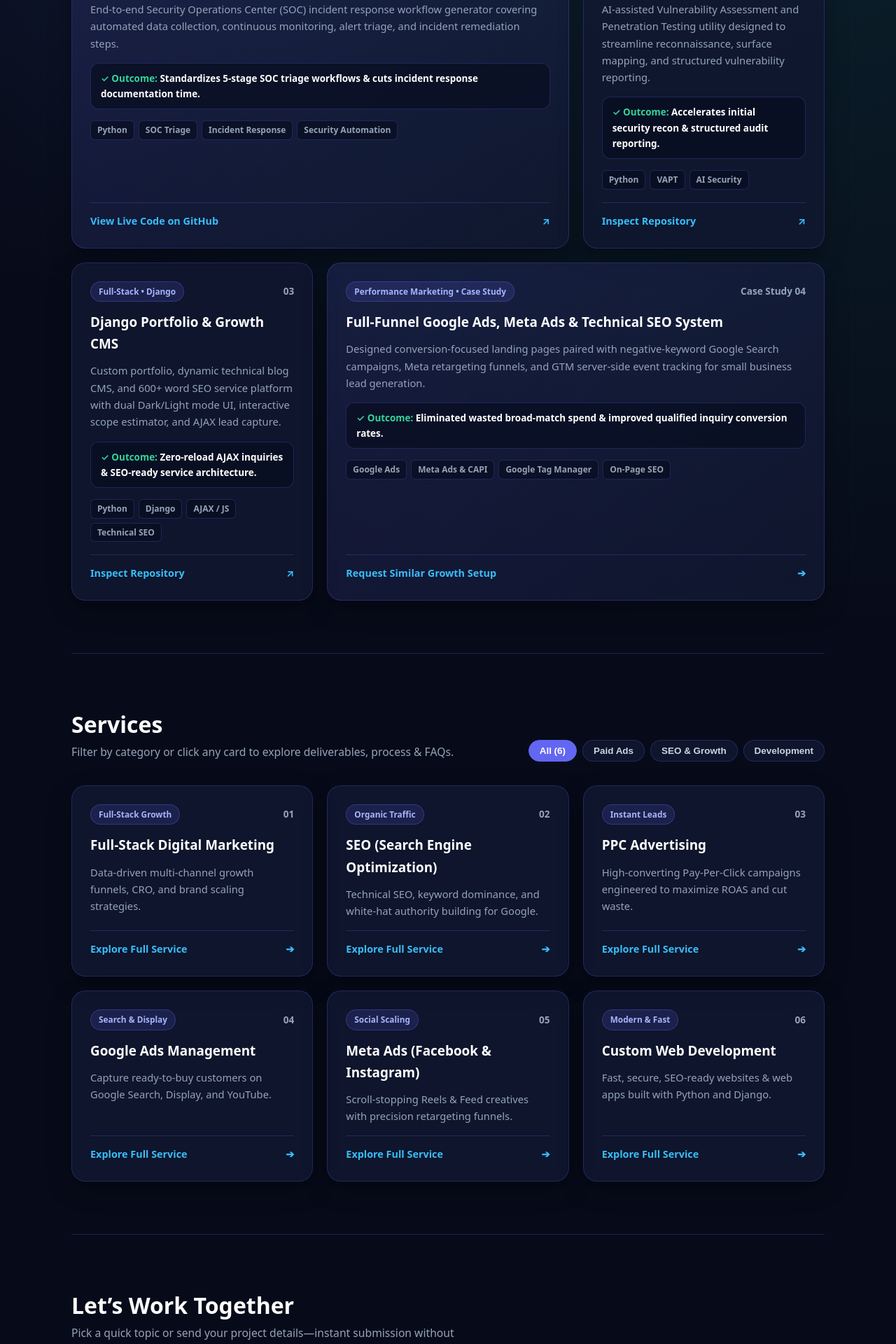
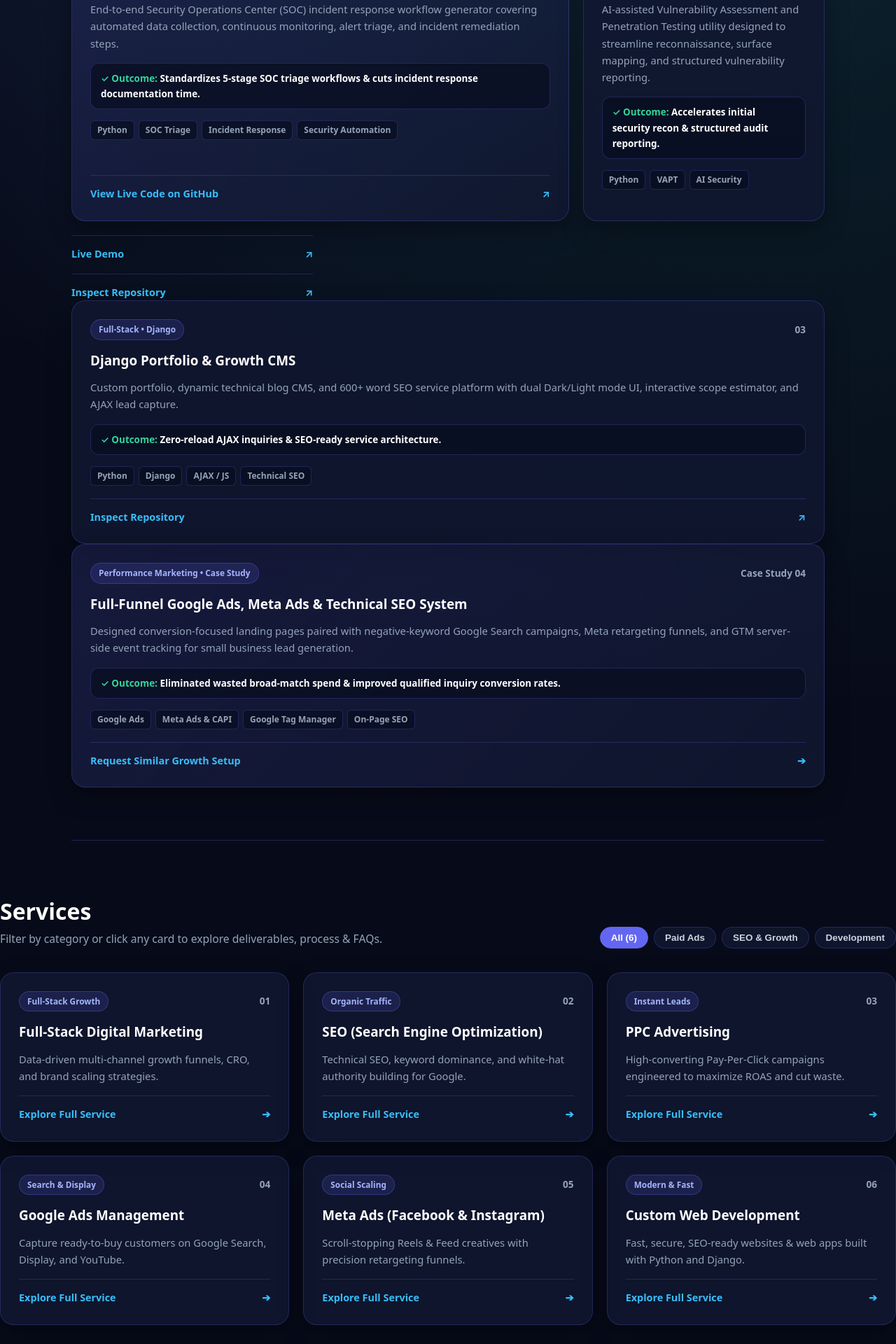
Before and after one commit to yadavhimanshu11358-ui/himanshu-yadav, a Django app: page / in a window 1280 px wide. Shown: the part 1589-3509 px from the top of the page at 70% size. Run offline with Django 5.2, Linux system fonts and the light colour scheme.

Commit message:
Add AI_VPAN live demo link

```diff
--- a/blog/templates/blog/home.html
+++ b/blog/templates/blog/home.html
@@ -552,10 +552,17 @@
               <span>AI Security</span>
             </div>
           </div>
-          <a href="https://github.com/yadavhimanshu11358-ui/AI-VAPT" target="_blank" class="srv-link">
-            <span>Inspect Repository</span>
-            <span>↗</span>
-          </a>
+          </div>
+          <div style="display: flex; gap: 16px; flex-wrap: wrap; align-items: center;">
+            <a href="https://ai-vpan.vercel.app" target="_blank" rel="noopener noreferrer" class="srv-link">
+              <span>Live Demo</span>
+              <span>↗</span>
+            </a>
+            <a href="https://github.com/yadavhimanshu11358-ui/AI_VPAN" target="_blank" rel="noopener noreferrer" class="srv-link">
+              <span>Inspect Repository</span>
+              <span>↗</span>
+            </a>
+          </div>
         </div>
 
         <div class="proj-card">
```
